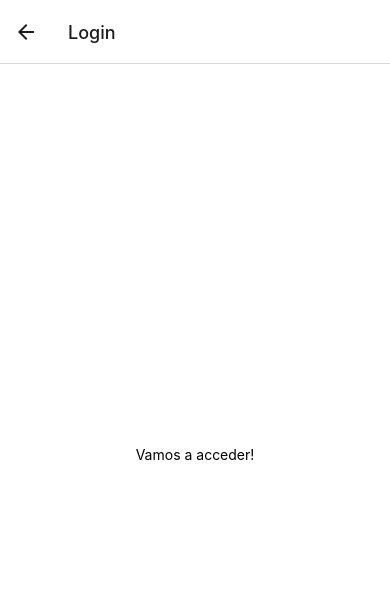
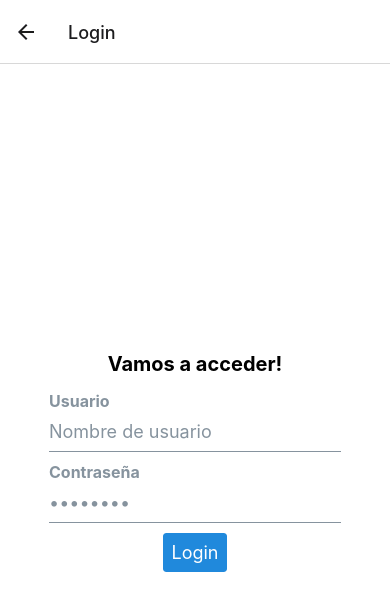
Before and after one commit to Iotamu/front-end-proyecto, a React Native app: screen /Login in a window 390 px wide. Shown: the top 610 px of the page. Built offline with nearby package versions, Linux system fonts and the light colour scheme.

Commit message:
Avance login

```diff
--- a/Router.tsx
+++ b/Router.tsx
@@ -2,11 +2,13 @@ import { NavigationContainer } from "@react-navigation/native";
 import { createNativeStackNavigator } from '@react-navigation/native-stack';
 import Home from "./src/views/home";
 import Login from "./src/views/login";
+import Profile from "./src/views/profile";
 
 export type RootStackParamList = {
     Home: Record<string, string> | undefined;
     //Register: Record<string, string> | undefined;
     Login: Record<string, string> | undefined;
+    Profile: Record<string, string> | undefined;
 };
 
 const Stack = createNativeStackNavigator<RootStackParamList>();
@@ -25,6 +27,11 @@ const RouterProvider = () => {
                     name="Login"
                     component={Login}
                 ></Stack.Screen>
+                <Stack.Screen
+                    options={{ headerShown: true}}
+                    name="Profile"
+                    component={Profile}
+                ></Stack.Screen>
             </Stack.Navigator>
         </NavigationContainer>
     )
--- a/package.json
+++ b/package.json
@@ -24,7 +24,8 @@
     "react-native-gesture-handler": "~2.14.0",
     "react-native-safe-area-context": "4.8.2",
     "react-native-screens": "~3.29.0",
-    "react-native-web": "~0.19.6"
+    "react-native-web": "~0.19.6",
+    "zustand": "^4.5.2"
   },
   "devDependencies": {
     "@babel/core": "^7.20.0",
--- /dev/null
+++ b/src/stores/useStore.tsx
@@ -0,0 +1,13 @@
+import { create } from 'zustand';
+
+type BearState = {
+    user: string;
+    setUser: (value: string) => void;
+}
+
+const useStore = create<BearState>()((set) => ({
+    user: '',
+    setUser: (value: string) => set({user: value}),
+}))
+
+export default useStore
--- a/src/views/login.tsx
+++ b/src/views/login.tsx
@@ -2,22 +2,53 @@ import { useNavigation } from "@react-navigation/native";
 import { NativeStackNavigationProp } from "@react-navigation/native-stack";
 import { View, Text, StyleSheet } from "react-native";
 import { RootStackParamList } from "../../Router";
+//import 'text-encoding-polyfill';
 import Joi from "joi";
-
+import useStore from "../stores/useStore";
+import { useState } from "react";
+import { Button, Input } from "react-native-elements";
+/*
 const loginSchema = Joi.object({
     user: Joi.string().min(6).max(12),
     password: Joi.string().min(4).max(8),
 })
+*/
+const Login = () => {
+  const navigation =
+      useNavigation<NativeStackNavigationProp<RootStackParamList>>();
+  const { setUser: setUserStore } = useStore();
+  const [user, setUser] = useState<string>(''); //se supervisan user y setUser
+  //TODO revisar error en el usuario con Joi
+  const [password, setPassword] = useState<string>(''); //se supervisan password y setPassword
+  //TODO revisar error en la contraseña con Joi
 
-const Login = () => {
-    const navigation =
-        useNavigation<NativeStackNavigationProp<RootStackParamList>>();
+  const onLogin = async () => {
+    const payload = { user, password };
+    setUserStore(user);
+    navigation.navigate('Profile');
 
-    return (
-        <View style={styles.container}>
-            <Text>Vamos a acceder!</Text>
-        </View>
-    )
+  }
+
+  return (
+    <View style = {styles.container}>
+        <Text style = {styles.title}>Vamos a acceder!</Text>
+        <Input
+          label= "Usuario"
+          placeholder= "Nombre de usuario"
+          onChangeText={(value: string) => setUser(value)}
+        ></Input>
+        <Input
+          secureTextEntry
+          label= "Contraseña"
+          placeholder="••••••••"
+          onChangeText={(value: string) => setPassword(value)}
+        ></Input>
+        <Button
+          title="Login"
+          onPress={onLogin}
+        ></Button>
+    </View>
+  )
 }
 
 const styles = StyleSheet.create({
@@ -26,10 +57,14 @@ const styles = StyleSheet.create({
       backgroundColor: '#fff',
       alignItems: 'center',
       justifyContent: 'center',
+      paddingHorizontal: '10%',
+      paddingVertical: '5%',
     },
     title: {
       fontSize: 20,
       fontWeight: 'bold',
+      paddingHorizontal: '10%',
+      paddingVertical: '5%',
     }
   });
 
--- /dev/null
+++ b/src/views/profile.tsx
@@ -0,0 +1,35 @@
+import { StyleSheet, Text, View } from "react-native"
+import useStore from "../stores/useStore"
+
+const Profile = () => {
+    const { user } = useStore();
+
+    return (
+        <View style = {styles.container}>
+            <Text style = {styles.title}>
+                Accediste!
+
+                Bienvenido {user}
+            </Text>
+        </View>
+    )
+}
+
+const styles = StyleSheet.create({
+    container: {
+      flex: 1,
+      backgroundColor: '#fff',
+      alignItems: 'center',
+      justifyContent: 'center',
+      paddingHorizontal: '10%',
+      paddingVertical: '5%',
+    },
+    title: {
+      fontSize: 20,
+      fontWeight: 'bold',
+      paddingHorizontal: '10%',
+      paddingVertical: '5%',
+    }
+  });
+
+export default Profile
```
Also changed, not shown: 1 other file (tests, documents, lock files or other folders).
